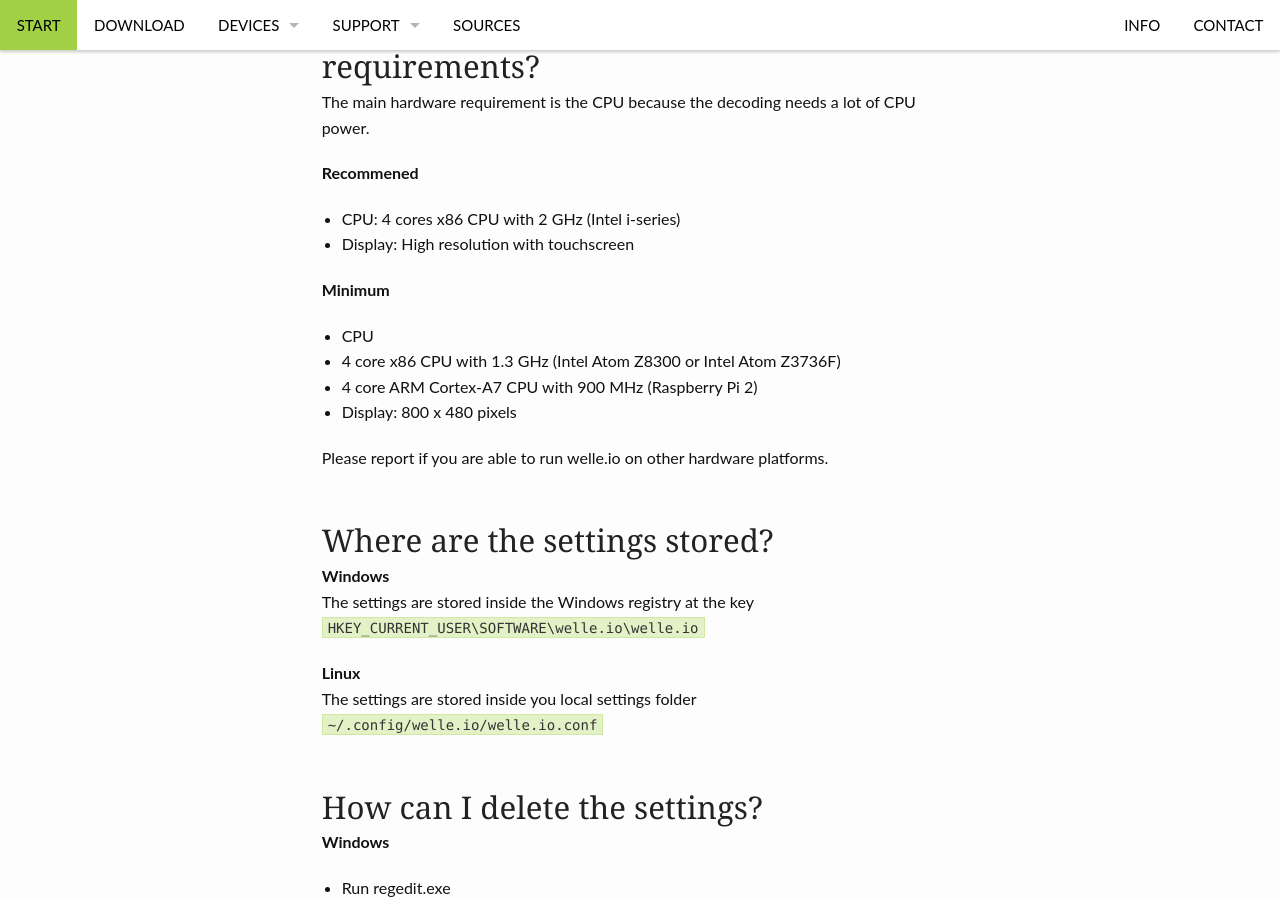
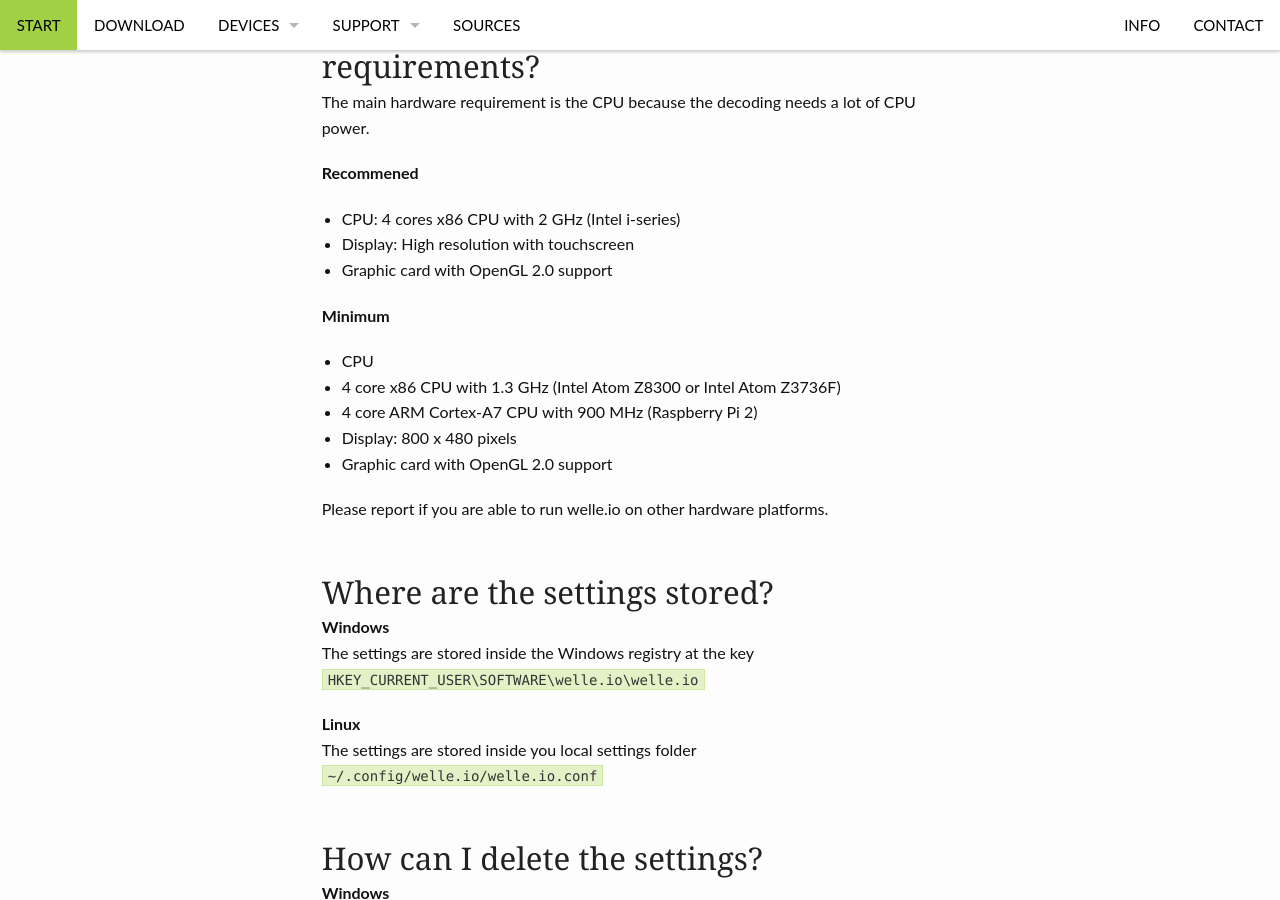
Before and after one commit to AlbrechtL/albrechtl.github.io, a Jekyll site: the page built from pages/faq.md, in a window 1280 px wide and 900 px high, scrolled down 492 px. Built offline with Jekyll 4.4.1, drawn with Linux system fonts in a browser that asks for light colours.

Commit message:
Update faq.md

```diff
--- a/pages/faq.md
+++ b/pages/faq.md
@@ -12,12 +12,14 @@
 **Recommened**
 * CPU: 4 cores x86 CPU with 2 GHz (Intel i-series)
 * Display: High resolution with touchscreen
+* Graphic card with OpenGL 2.0 support
 
 **Minimum**
 * CPU
  * 4 core x86 CPU with 1.3 GHz (Intel Atom Z8300 or Intel Atom Z3736F)
  * 4 core ARM Cortex-A7 CPU with 900 MHz (Raspberry Pi 2)
 * Display: 800 x 480 pixels
+* Graphic card with OpenGL 2.0 support
 
 Please report if you are able to run welle.io on other hardware platforms.
 
```
